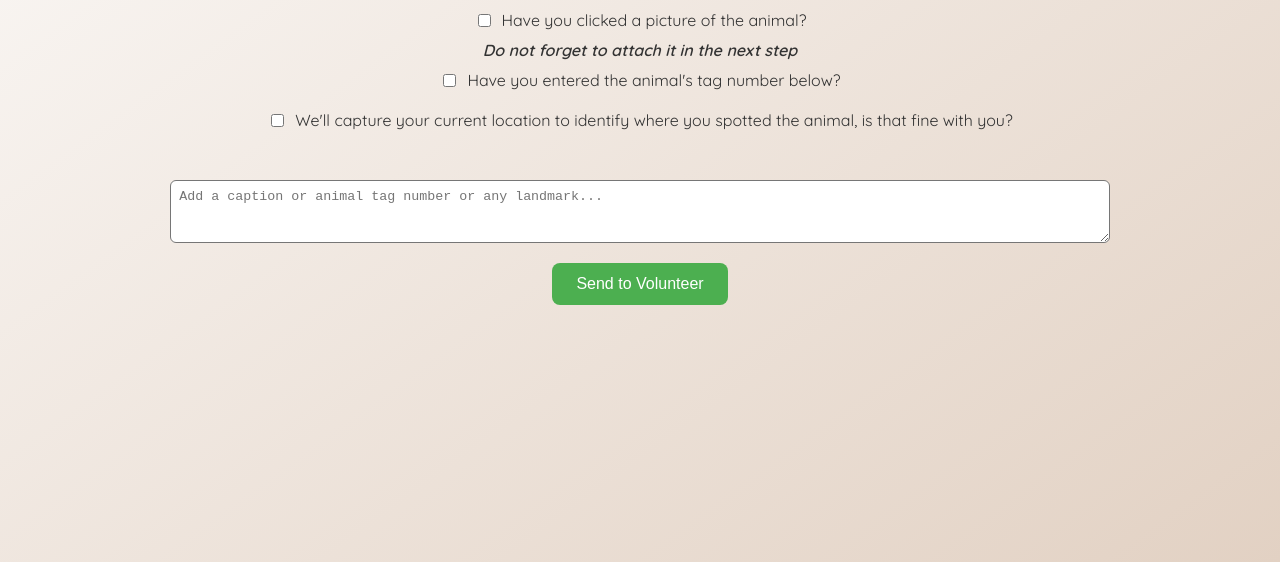
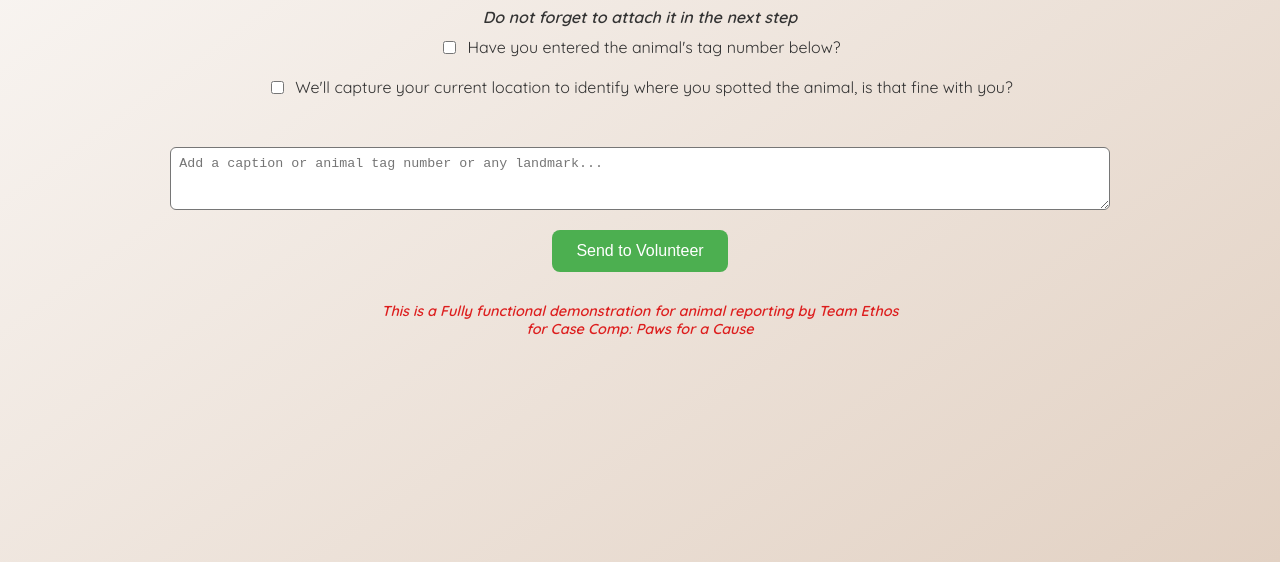
Before and after one commit to yashordK/campus_animal_reporter, a plain HTML site: page index.html in a window 1280 px wide. Shown: the part 366-928 px from the top of the page. Drawn offline with Linux system fonts and the light colour scheme.

Commit message:
Update index.html

```diff
--- a/index.html
+++ b/index.html
@@ -52,6 +52,15 @@
             max-width: 90%;
             border-radius: 8px;
         }
+
+        footer {
+
+            margin-top: 30px;
+            font-size: 0.9rem;
+            color: #dd1e1e;
+            font-style: italic;
+            font-weight: bolder;
+        }
     </style>
 </head>
 
@@ -92,13 +101,23 @@
         style="width: 80%; border-radius: 6px; padding: 8px"></textarea>
     <br />
     <button onclick="sendToWhatsapp()">Send to Volunteer</button>
-    <img id="preview" src="" style="display: none" />
+    <!-- <img id="preview" src="" style="display: none" /> -->
+
+    <footer>
+        This is a Fully functional demonstration for animal reporting by Team Ethos<br />for Case Comp: Paws for a Cause
+    </footer>
 
     <script>
         function sendToWhatsapp() {
             const caption = "I spotted a campus animal. Here is the location and picture of it" +
-                document.getElementById("caption").value + "\n";
-
+            document.getElementById("caption").value + "\n";
+            // if (document.getElementById("pictureCheck").checked) {
+            //     caption += "Picture: [Attached]\n";
+            // }
+            // else {
+            //     alert("Please check the picture checkbox if you have a picture to share. \nYou'll have too attach it in the whatsapp message in the next step.");
+            //     return;
+            // }
             if (!navigator.geolocation) {
                 alert("Geolocation is not supported by your browser");
                 return;
```
